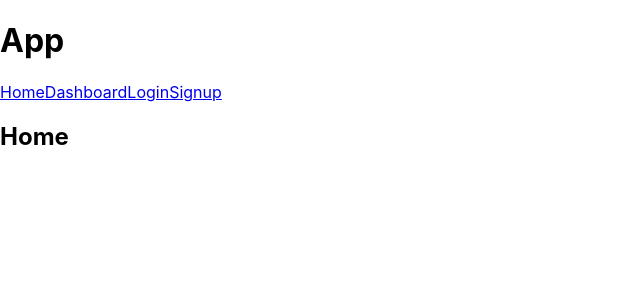
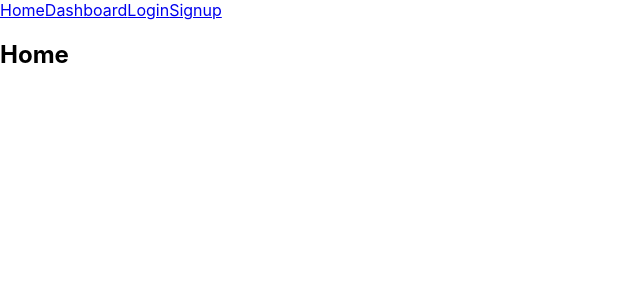
Before and after one commit to kamakuni/rails-spa, a React (Create React App) app in the folder front/app/: page / in a window 1280 px wide. Shown: the top 300 px of the page, without its empty margins (0-640 px from the left). Built offline with nearby package versions, Linux system fonts and the light colour scheme.

Commit message:
add Header.

```diff
--- a/front/app/src/App.tsx
+++ b/front/app/src/App.tsx
@@ -9,14 +9,14 @@ import SignUp from './components/SignUp/SignUp';
 import ProtectedRoutes from './features/auth/ProtectedRoutes';
 import { useAppDispatch, useAppSelector } from './store';
 import Nav from './components/Nav/Nav';
+import Header from './components/Header/Header';
 
 function App() {
 
   return (
     <div className="wrapper">
-      <h1>App</h1>
       <BrowserRouter>
-        <Nav></Nav>
+        <Header></Header>
         <Routes>
           <Route path="/" element={<Home />} />
           <Route path="/signup" element={<SignUp />} />
--- /dev/null
+++ b/front/app/src/components/Header/Header.tsx
@@ -0,0 +1,11 @@
+import Nav from "../Nav/Nav"
+
+const Header = () => {
+    return (
+        <header>
+            <Nav></Nav>
+        </header>
+    )
+}
+
+export default Header;
--- a/front/app/src/index.css
+++ b/front/app/src/index.css
@@ -6,8 +6,3 @@ body {
   -webkit-font-smoothing: antialiased;
   -moz-osx-font-smoothing: grayscale;
 }
-
-code {
-  font-family: source-code-pro, Menlo, Monaco, Consolas, 'Courier New',
-    monospace;
-}
```
Also changed, not shown: 1 other file (tests, documents, lock files or other folders).
